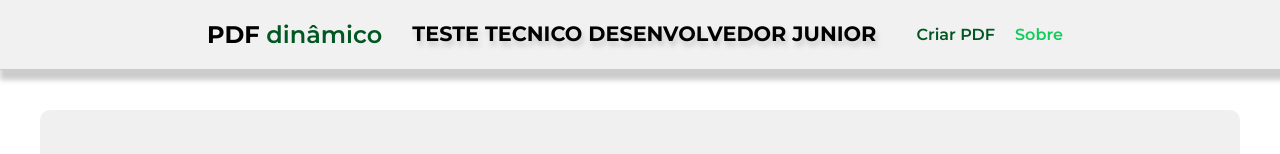
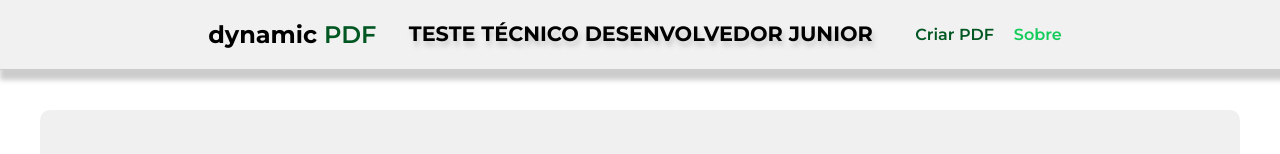
Before and after one commit to PedroGoncalves-Dev/Dynamic-PDF, a React (Vite) app: page /sobre in a window 1280 px wide. Shown: the top 154 px of the page. Built offline with nearby package versions, Linux system fonts and the light colour scheme; what @react-pdf/renderer would draw is missing.

Commit message:
Projeto finalizado

```diff
--- a/index.html
+++ b/index.html
@@ -7,7 +7,7 @@
 <link rel="preconnect" href="https://fonts.gstatic.com" crossorigin>
 <link href="https://fonts.googleapis.com/css2?family=Montserrat:ital,wght@0,100..900;1,100..900&display=swap" rel="stylesheet">
     <meta name="viewport" content="width=device-width, initial-scale=1.0" />
-    <title>Gerador de PDF dinâmico</title>
+    <title>Dynamic PDF</title>
   </head>
   <body>
     <div id="root"></div>
--- a/src/components/EstruturaPdf/EstruturaPdf.jsx
+++ b/src/components/EstruturaPdf/EstruturaPdf.jsx
@@ -37,7 +37,7 @@ const styles = StyleSheet.create({
 const PaginaComTexto = ({ textos }) => (
     <Page style={styles.page}>
         <View style={styles.header}>
-            <Text>PDF dinâmico</Text>
+            <Text>dynamic PDF</Text>
             <Text>Teste técnico desen. Junior</Text>
         </View>
         <View style={styles.content}>
@@ -53,7 +53,7 @@ const PaginaComTexto = ({ textos }) => (
 const PaginaComImagem = ({ imagem }) => (
     <Page style={styles.page}>
         <View style={styles.header}>
-            <Text>PDF dinâmico</Text>
+            <Text>dynamic PDF</Text>
             <Text>Teste técnico desen. Junior</Text>
         </View>
         <View style={styles.content}>
--- a/src/components/cabecalho/Cabecalho.jsx
+++ b/src/components/cabecalho/Cabecalho.jsx
@@ -12,11 +12,11 @@ const Cabecalho = () => {
 
                 <Link to='/'>
 
-                    <h1>PDF <span>dinâmico</span></h1>
+                    <h1>dynamic <span>pdf</span></h1>
 
                 </Link>
 
-                <h2>Teste tecnico Desenvolvedor junior</h2>
+                <h2>Teste técnico Desenvolvedor junior</h2>
 
                 <nav>
                     <ul>
--- a/src/components/cabecalho/Cabecalho.module.css
+++ b/src/components/cabecalho/Cabecalho.module.css
@@ -20,6 +20,7 @@
 }
 .cabecalho div h1 span {
     color:  rgb(1, 87, 34) ;
+    text-transform: uppercase;
 }
 
 .cabecalho div h2 {
```
